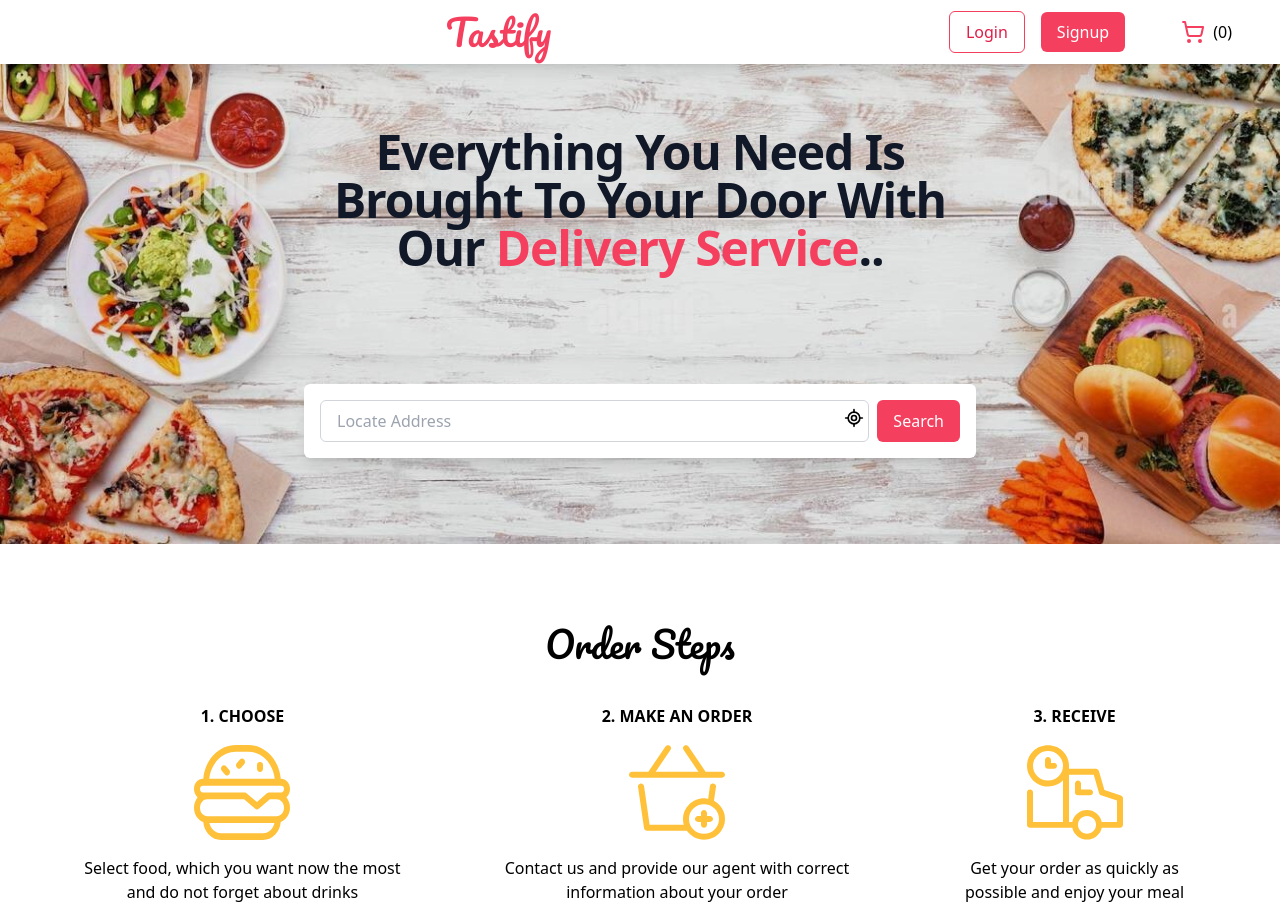
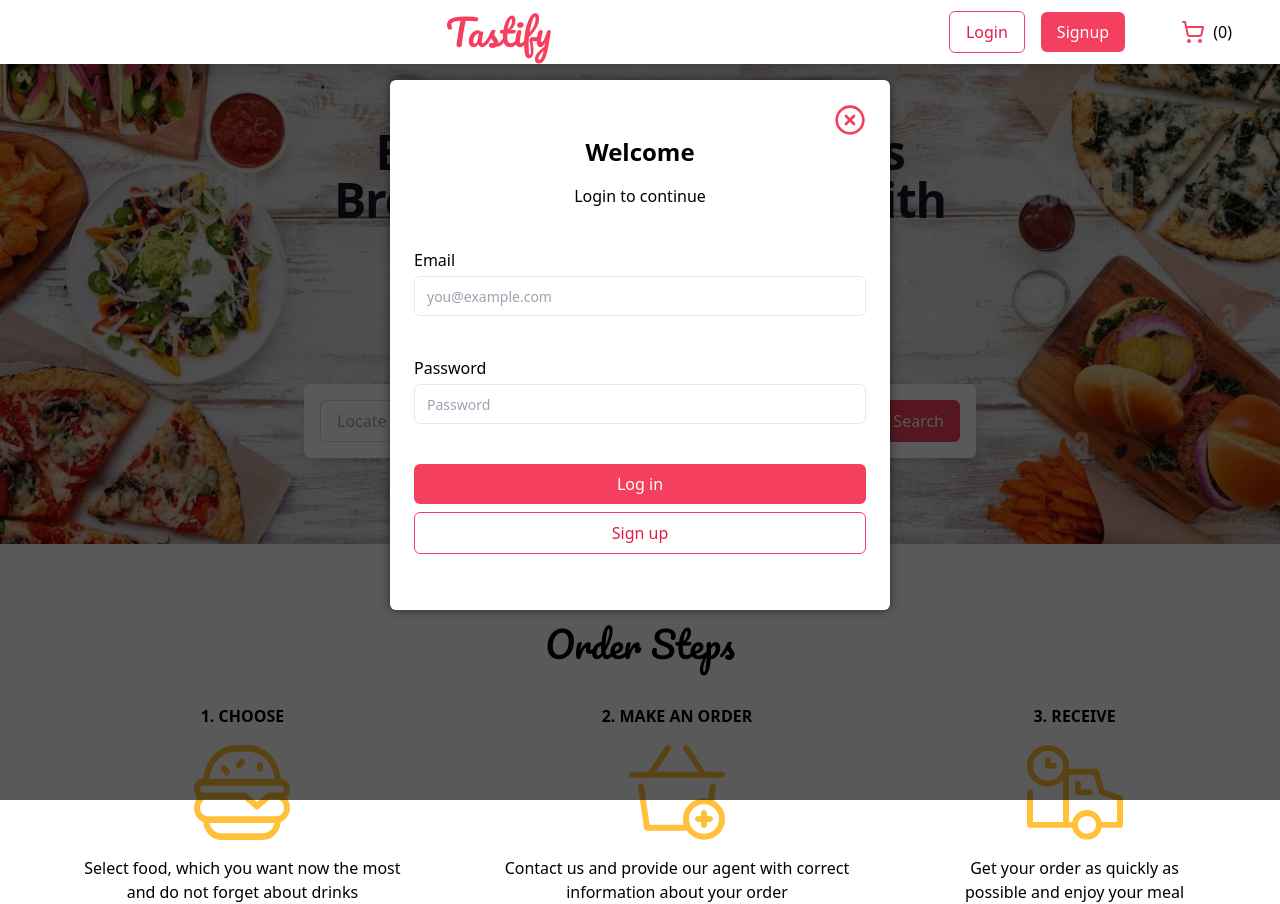
Before and after one commit to naji-alhusami/Tastify-App, a React (Vite) app: page / in a window 1280 px wide. Both pictures are taken after a click on the button "Login". Built offline with nearby package versions, Linux system fonts and the light colour scheme.

Commit message:
added Login and Signup Modal

```diff
--- a/package.json
+++ b/package.json
@@ -10,12 +10,14 @@
     "preview": "vite preview"
   },
   "dependencies": {
+    "@hookform/resolvers": "^3.3.4",
     "@reduxjs/toolkit": "^2.2.3",
     "axios": "^1.6.8",
     "firebase": "^10.11.0",
     "lucide-react": "^0.371.0",
     "react": "^18.2.0",
     "react-dom": "^18.2.0",
+    "react-hook-form": "^7.51.3",
     "react-redux": "^9.1.1",
     "react-router-dom": "^6.22.3",
     "swiper": "^11.1.1",
--- /dev/null
+++ b/src/components/Auth/Login.tsx
@@ -0,0 +1,84 @@
+// import { Label } from "../ui/label";
+import { Input } from "../ui/Input";
+import { useForm } from "react-hook-form";
+import { zodResolver } from "@hookform/resolvers/zod";
+import {
+  AuthValidator,
+  type TAuthValidator,
+} from "../../lib/validators/account-validator";
+
+interface LoginProps {
+  setIsSignupForm: (open: boolean) => void;
+  setIsAuthModal: (open: boolean) => void;
+}
+
+const Login = ({
+  setIsSignupForm,
+}: // setIsAuthModal
+LoginProps) => {
+  const {
+    register,
+    // handleSubmit,
+    formState: { errors },
+  } = useForm<TAuthValidator>({
+    resolver: zodResolver(AuthValidator),
+  });
+
+  const SignupFormHandler = () => {
+    setIsSignupForm(true);
+  };
+
+  //   const onSubmit = ({ email, password }: TAuthValidator) => {
+  //     mutate({ email, password });
+  //   };
+
+  return (
+    <>
+      <form
+      //   onSubmit={handleSubmit(onSubmit)}
+      >
+        <div className="grid gap-2">
+          <div className="grid gap-1 py-4">
+            <label htmlFor="email">Email</label>
+            <Input
+              {...register("email")}
+              className={`focus-visible:ring-red-500${errors.email}`}
+              placeholder="you@example.com"
+            />
+            {errors?.email && (
+              <p className="text-sm text-red-500">{errors.email.message}</p>
+            )}
+          </div>
+
+          <div className="grid gap-1 py-4 pb-8">
+            <label htmlFor="password">Password</label>
+            <Input
+              {...register("password")}
+              type="password"
+              className={`
+                "focus-visible:ring-red-500" ${errors.password},
+                `}
+              placeholder="Password"
+            />
+            {errors?.password && (
+              <p className="text-sm text-red-500">{errors.password.message}</p>
+            )}
+          </div>
+          <div className="pb-8">
+            <button className="mb-2 px-4 py-2 w-full text-white rounded-md bg-rose-500 hover:bg-rose-600">
+              Log in
+            </button>
+            <button
+              className=" w-full bg-white border border-rose-500 hover:bg-rose-100 rounded-md px-4 py-2 text-rose-600"
+              onClick={SignupFormHandler}
+            >
+              Sign up
+            </button>
+          </div>
+        </div>
+      </form>
+    </>
+  );
+};
+
+export default Login;
--- /dev/null
+++ b/src/components/Auth/Signup.tsx
@@ -0,0 +1,85 @@
+import { Input } from "../ui/Input";
+import { SubmitHandler, useForm } from "react-hook-form";
+import { zodResolver } from "@hookform/resolvers/zod";
+import {
+  AuthValidator,
+  type TAuthValidator,
+} from "../../lib/validators/account-validator";
+// import { ZodError } from "zod";
+
+interface SignupProps {
+  // setIsThanksModal: (open: boolean) => void;
+  setIsAuthModal: (open: boolean) => void;
+  setIsSignupForm: (open: boolean) => void;
+}
+
+const Signup = ({
+  //   setIsThanksModal,
+  //   setIsAuthModal,
+  setIsSignupForm,
+}: SignupProps) => {
+  const {
+    register,
+    handleSubmit,
+    formState: { errors },
+  } = useForm<TAuthValidator>({
+    resolver: zodResolver(AuthValidator),
+  });
+
+  const loginFormHandler = () => {
+    setIsSignupForm(false);
+  };
+
+  const onSubmit: SubmitHandler<TAuthValidator> = (data, event) => {
+    event?.preventDefault(); // Prevent the default form submission behavior
+    console.log(data.email);
+    console.log(data.password);
+  };
+
+  return (
+    <form onSubmit={handleSubmit(onSubmit)}>
+      <div className="grid gap-2">
+        <div className="grid gap-1 py-2">
+          <label htmlFor="email">Email</label>
+          <Input
+            {...register("email")}
+            className={`focus-visible:ring-red-500 ${errors.email}
+          `}
+            placeholder="you@example.com"
+          />
+          {errors?.email && (
+            <p className="text-sm text-red-500">{errors.email.message}</p>
+          )}
+        </div>
+
+        <div className="grid gap-1 py-2 pb-8">
+          <label htmlFor="password">Password</label>
+          <Input
+            {...register("password")}
+            type="password"
+            className={`
+              focus-visible:ring-red-500 ${errors.password}
+           `}
+            placeholder="Password"
+          />
+          {errors?.password && (
+            <p className="text-sm text-red-500">{errors.password.message}</p>
+          )}
+        </div>
+        <div className="pb-8">
+          <button className="mb-2 px-4 py-2 w-full text-white rounded-md bg-rose-500 hover:bg-rose-600">
+            Sign up
+          </button>
+          <button
+            className=" w-full bg-white border border-rose-500 hover:bg-rose-100 rounded-md px-4 py-2 text-rose-600"
+            onClick={loginFormHandler}
+          >
+            Log in
+          </button>
+        </div>
+      </div>
+    </form>
+  );
+};
+
+export default Signup;
--- a/src/components/Home/Starting.tsx
+++ b/src/components/Home/Starting.tsx
@@ -39,7 +39,7 @@ const Starting = () => {
   }
 
   const { lat, lon } = contextValue;
-  console.log(lat, lon);
+
   const findCuisinesHandler = () => {
     navigate(`/cuisines?lon=${lon}&lat=${lat}`);
   };
--- a/src/components/Navbar/Navbar.tsx
+++ b/src/components/Navbar/Navbar.tsx
@@ -5,9 +5,20 @@ import StateContext from "../../store/context/state-context";
 import { useNavigate, useSearchParams } from "react-router-dom";
 import Basket from "../Basket/Basket";
 import { useBasketSelector } from "../../store/redux/hooks";
+import AuthModal from "../ui/AuthModal";
+import Signup from "../Auth/Signup";
+import Login from "../Auth/Login";
 
 const Navbar = () => {
+  const [authIsVisible, setAuthIsVisible] = useState<boolean>(false);
+  // const [isThanksModal, setIsThanksModal] = useState<boolean>(false);
+  const [isSignupForm, setIsSignupForm] = useState<boolean>(false);
   const [basketIsVisible, setBasketIsVisible] = useState<boolean>(false);
+
+  const contextValue = useContext(StateContext);
+  const navigate = useNavigate();
+  const [params] = useSearchParams();
+
   const basketQuantity = useBasketSelector((state) =>
     state.basket.items.reduce((val, item) => val + item.quantity, 0)
   );
@@ -20,9 +31,20 @@ const Navbar = () => {
     setBasketIsVisible(false);
   }
 
-  const contextValue = useContext(StateContext);
-  const navigate = useNavigate();
-  const [params] = useSearchParams();
+  const openSignupModalHandler = () => {
+    setIsSignupForm(true);
+    setAuthIsVisible(true);
+  };
+
+  const openLoginModalHandler = () => {
+    setIsSignupForm(false);
+    setAuthIsVisible(true);
+  };
+
+  const closeModalHandler = () => {
+    setAuthIsVisible(false);
+    // setIsThanksModal(false);
+  };
 
   if (!contextValue) {
     // We should handle the case when contextValue is null
@@ -34,10 +56,32 @@ const Navbar = () => {
 
   return (
     <>
-      {/* Navbar */}
+      {authIsVisible && (
+        <AuthModal
+          onClose={closeModalHandler}
+          isSignupForm={isSignupForm}
+          openAuth={authIsVisible}
+        >
+          {isSignupForm ? (
+            <Signup
+              // setIsThanksModal={setIsThanksModal}
+              setIsAuthModal={setAuthIsVisible}
+              setIsSignupForm={setIsSignupForm}
+            />
+          ) : (
+            <Login
+              setIsSignupForm={setIsSignupForm}
+              setIsAuthModal={setAuthIsVisible}
+            />
+          )}
+        </AuthModal>
+      )}
+
       {basketIsVisible && (
         <Basket openBasket={basketIsVisible} onClose={handleCloseBasketClick} />
       )}
+
+      {/* Navbar */}
       <section
         className={`bg-white z-50 top-0 w-full sticky shadow-lg px-8 ${heightClass}`}
       >
@@ -71,10 +115,16 @@ const Navbar = () => {
 
           <div className="lg:flex lg:flex-row">
             <div className="hidden lg:flex lg:flex-row lg:justify-center lg:items-center pr-10">
-              <button className=" mr-4 bg-white border border-rose-500 hover:bg-rose-100 rounded-md px-4 py-2 text-rose-600">
+              <button
+                onClick={openLoginModalHandler}
+                className=" mr-4 bg-white border border-rose-500 hover:bg-rose-100 rounded-md px-4 py-2 text-rose-600"
+              >
                 Login
               </button>
-              <button className=" bg-rose-500 hover:bg-rose-600 rounded-md px-4 py-2 text-white">
+              <button
+                onClick={openSignupModalHandler}
+                className=" bg-rose-500 hover:bg-rose-600 rounded-md px-4 py-2 text-white"
+              >
                 Signup
               </button>
             </div>
--- /dev/null
+++ b/src/components/ui/AuthModal.tsx
@@ -0,0 +1,55 @@
+import { createPortal } from "react-dom";
+
+import { XCircle } from "lucide-react";
+import Backdrop from "../ui/Backdrop.tsx";
+import "../../index.css";
+import { type ReactNode } from "react";
+
+type CartProps = {
+  onClose: () => void;
+  isSignupForm: boolean;
+  children: ReactNode;
+  openAuth: boolean;
+};
+
+export default function AuthModal({
+  onClose,
+  openAuth,
+  isSignupForm,
+  children,
+//   openModal,
+}: CartProps) {
+  return createPortal(
+    <>
+      {openAuth && <Backdrop onClick={onClose} />}
+      <div className="fixed top-0 left-0 w-full h-full bg-black bg-opacity-50" />
+      <dialog
+        id="basket-modal"
+        className="z-50 p-6 fixed w-[300px] sm:w-[400px] md:w-[500px] bg-white rounded-lg shadow-md"
+        open
+      >
+        <div className="flex flex-col">
+          <XCircle
+            onClick={onClose}
+            className="text-rose-500 h-8 w-8 self-end hover:bg-rose-200 hover:rounded-full cursor-pointer"
+          />
+
+          <h1 className="font-bold text-2xl pb-4 text-center">Welcome</h1>
+          <h1 className="text-md pb-6 text-center">
+            {isSignupForm ? "Sign-up to continue" : "Login to continue"}
+          </h1>
+          {children}
+          {/* <div className="flex flex-row justify-end items-center">
+            <button
+              onClick={onClose}
+              className="bg-rose-500 hover:bg-rose-600 px-4 py-2 rounded-md text-white"
+            >
+              Close
+            </button>
+          </div> */}
+        </div>
+      </dialog>
+    </>,
+    document.getElementById("modal")!
+  );
+}
--- /dev/null
+++ b/src/components/ui/Input.tsx
@@ -0,0 +1,22 @@
+import * as React from "react";
+
+export interface InputProps
+  extends React.InputHTMLAttributes<HTMLInputElement> {}
+
+const Input = React.forwardRef<HTMLInputElement, InputProps>(
+  ({ className, type, ...props }, ref) => {
+    return (
+      <input
+        type={type}
+        className={`flex h-10 w-full rounded-md border border-input bg-background px-3 py-2 text-sm ring-offset-background file:border-0 file:bg-transparent file:text-sm file:font-medium placeholder:text-muted-foreground focus-visible:outline-none focus-visible:ring-2 focus-visible:ring-ring focus-visible:ring-offset-2 disabled:cursor-not-allowed disabled:opacity-50",
+          ${className}
+        `}
+        ref={ref}
+        {...props}
+      />
+    );
+  }
+);
+Input.displayName = "Input";
+
+export { Input };
```
Also changed, not shown: 2 other files (tests, documents, lock files or other folders).
